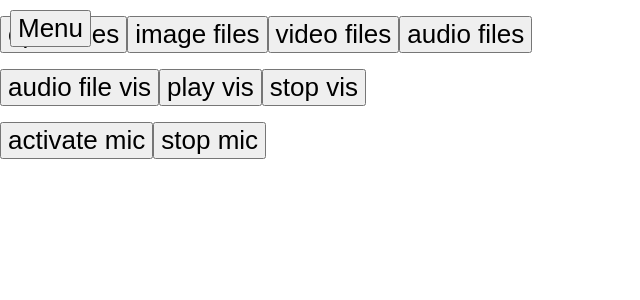
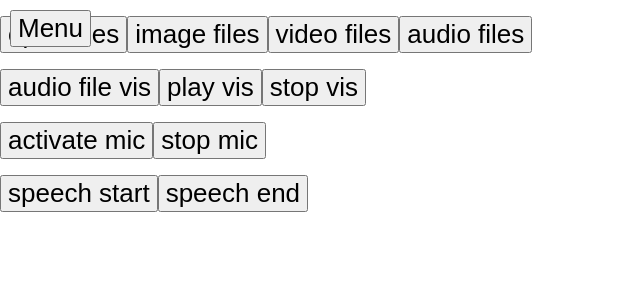
Before and after one commit to isihigameKoudai/utils, a React (Vite) app: page / in a window 1280 px wide. Shown: the top 300 px of the page, without its empty margins (0-640 px from the left). Built offline with nearby package versions, Linux system fonts and the light colour scheme.

Commit message:
add speech to page

```diff
--- a/src/pages/index.tsx
+++ b/src/pages/index.tsx
@@ -2,11 +2,13 @@ import React, { useCallback, useRef } from 'react';
 
 import { fetchAudios, fetchAudio, fetchFiles, fetchImages, fetchMovies } from '../../packages/fetchFiles'
 import Visualizer from '../../packages/Visualizer';
+import Speech from '../../packages/Speech';
 
 const Index: React.FC = () => {
   const visualizer = new Visualizer();
   const micVisualizer = new Visualizer();
   const $canvas = useRef<HTMLCanvasElement>(null);
+  const speech = new Speech();
 
   const onOpenFile = useCallback(async () => {
     const files = await fetchFiles()
@@ -99,6 +101,17 @@ const Index: React.FC = () => {
     micVisualizer.stopDeviceAudio()
   },[]);
 
+  const onStartSpeech = useCallback(() => {
+    speech.setOnResult((e) => {
+      console.log(e.results[0][0]?.transcript);
+    });
+    speech.start();
+  },[]);
+
+  const onStopSpeech = useCallback(() => {
+    speech.stop();
+  },[]);
+
   return (
     <div id="index-page">
       <p>
@@ -134,6 +147,14 @@ const Index: React.FC = () => {
           stop mic
         </button>
       </p>
+      <p>
+        <button type='button' onClick={onStartSpeech}>
+          speech start
+        </button>
+        <button type='button' onClick={onStopSpeech}>
+          speech end
+        </button>
+      </p>
       <canvas id="canvas" ref={$canvas}></canvas>
     </div>
   )
```
